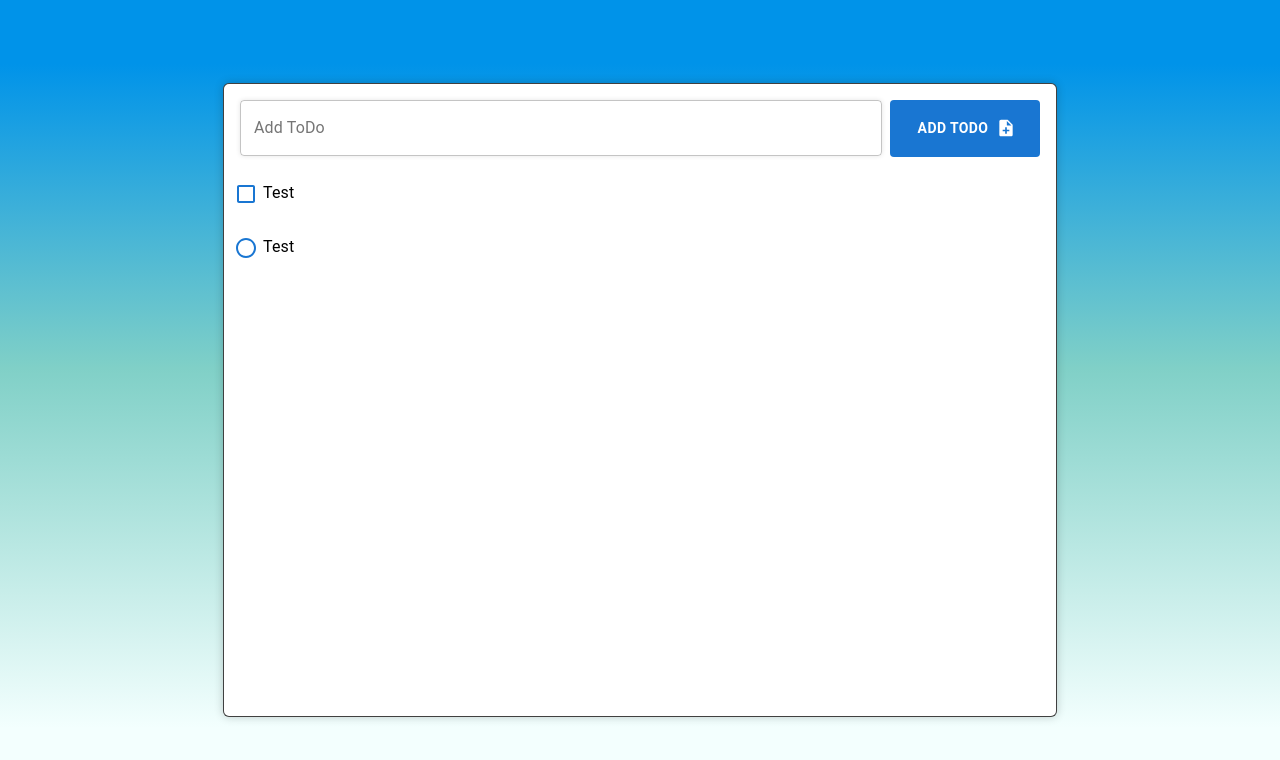
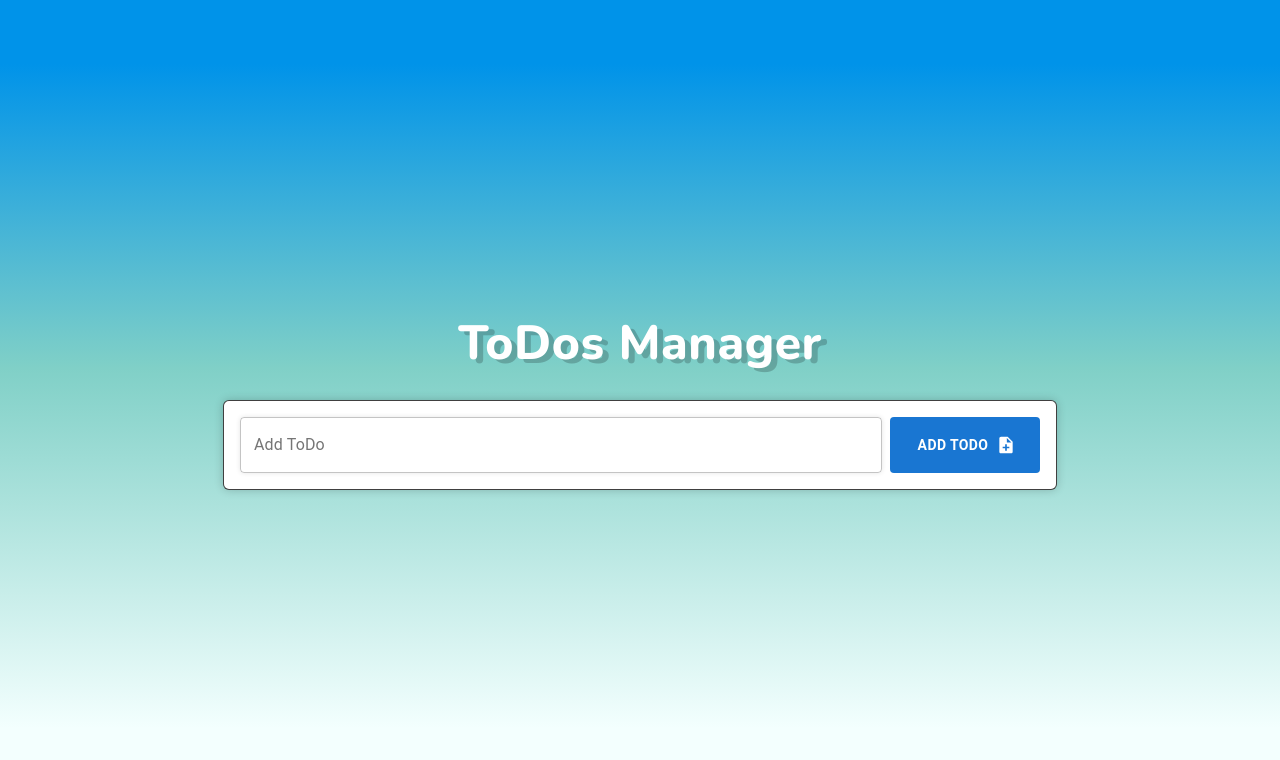
Before and after one commit to DemonDaddy22/all-about-reactJS, a React (Create React App) app: page / in a window 1280 px wide. Shown: the top 760 px of the page. Built offline with nearby package versions, Linux system fonts and the light colour scheme.

Commit message:
add todo component and change stylesheets

```diff
--- a/public/index.html
+++ b/public/index.html
@@ -24,6 +24,7 @@
       work correctly both with client-side routing and a non-root public URL.
       Learn how to configure a non-root public URL by running `npm run build`.
     -->
+    <link href="https://fonts.googleapis.com/css2?family=Nunito:wght@200;400;800&display=swap" rel="stylesheet">
     <title>React App</title>
   </head>
   <body>
--- a/src/components/Todos/index.js
+++ b/src/components/Todos/index.js
@@ -1,6 +1,6 @@
 /* eslint-disable no-restricted-globals */
 import React from 'react';
-import './index.css';
+import classes from './styles.module.css';
 import Input from '../../ui-components/Input';
 import Button from '../../ui-components/Button';
 import CheckBox from '../../ui-components/CheckBox';
@@ -23,6 +23,7 @@ export default class Todos extends React.Component {
     handleValueChange = e => this.setState({ value: e.target.value });
 
     handleAddTodo = () => {
+        // check if todo is empty
         const todo = { value: this.state.value, isEditable: false };
         this.setState({ todos: [...this.state.todos, todo], value: '', snackOpen: true, snackMessage: 'ToDo added successfully!' });
     };
@@ -37,15 +38,19 @@ export default class Todos extends React.Component {
         const { todos, snackMessage } = this.state;
         const { containerStyle } = this.props;
 
-        return <div className='todosContainer' style={containerStyle}>
-            <div className='addTodoWrapper'>
-                <Input id='add-todo' label='Add ToDo' onChange={this.handleValueChange} value={this.state.value} variant='outlined' />
-                <Button className='desktopBtn' onClick={this.handleAddTodo} labelStyles={{ display: 'inline-flex', padding: 0 }} endIcon={<NoteAddIcon />}>Add ToDo</Button>
-                <Iconbutton className='mobileBtn' onClick={this.handleAddTodo} size='2rem' icon={<NoteAddIcon fontSize='large' />}></Iconbutton>
+        return <>
+            <div className={classes.todosHeader}>ToDos Manager</div>
+            <div className={classes.todosContainer} style={containerStyle}>
+                <div className={classes.addTodoWrapper}>
+                    <Input id='add-todo' label='Add ToDo' onChange={this.handleValueChange} value={this.state.value} variant='outlined' />
+                    <Button className={classes.desktopBtn} onClick={this.handleAddTodo} labelStyles={{ display: 'inline-flex', padding: 0 }} endIcon={<NoteAddIcon />}>Add ToDo</Button>
+                    <Iconbutton className={classes.mobileBtn} onClick={this.handleAddTodo} size='2rem' icon={<NoteAddIcon fontSize='large' />}></Iconbutton>
+                </div>
             </div>
-            <CheckBox labelProps={{ style: { display: 'block', marginTop: 20 } }} label='Test' checked={this.state.checkedBox} onChange={this.toggleCheckBox}></CheckBox>
-            <Radio labelProps={{ style: { display: 'block', marginTop: 20 } }} label='Test' checked={this.state.checkedRadio} onChange={this.checkRadio}></Radio>
             <SnackBar message={snackMessage} severity='success' handleClose={this.handleSnackClose} open={this.state.snackOpen} />
-        </div>;
+        </>;
     }
 }
+
+{/* <CheckBox labelProps={{ style: { display: 'block', marginTop: 20 } }} label='Test' checked={this.state.checkedBox} onChange={this.toggleCheckBox}></CheckBox>
+                <Radio labelProps={{ style: { display: 'block', marginTop: 20 } }} label='Test' checked={this.state.checkedRadio} onChange={this.checkRadio}></Radio> */}
--- a/src/components/Todos/index.css
+++ b/src/components/Todos/styles.module.css
@@ -1,3 +1,12 @@
+.todosHeader {
+    font-size: 2rem;
+    letter-spacing: 0.5px;
+    font-weight: bold;
+    text-align: center;
+    color: var(--text-light);
+    text-shadow: 6px 4px rgba(0, 0, 0, 0.2);
+}
+
 .todosContainer {
     background-color: #fff;
     padding: 16px;
@@ -6,7 +15,7 @@
     border-radius: 6px;
     border: 1px solid rgba(0, 0, 0, 0.75);
     box-shadow: 0 0 10px rgba(0, 0, 0, 0.2);
-    height: 600px;
+    margin-top: 24px;
 }
 
 .addTodoWrapper {
@@ -24,6 +33,10 @@
 }
 
 @media (min-width: 900px) {
+    .todosHeader {
+        font-size: 3rem;
+    }
+
     .todosContainer {
         max-width: 800px;
     }
--- a/src/index.css
+++ b/src/index.css
@@ -5,6 +5,7 @@
     --dialog-bg: #fff;
     --overlay-bg: #ffffffb3;
     --text-prominent: #000;
+    --text-light: #fff;
     --text: #202124;
     --text-obscure: #666;
     --text-obscurer: #888;
@@ -26,7 +27,7 @@
 
 body {
     margin: 0;
-    font-family: 'Lucida Sans', 'Lucida Sans Regular', 'Lucida Grande', 'Lucida Sans Unicode', Geneva, Verdana, sans-serif;
+    font-family: 'Nunito', sans-serif;
     -webkit-font-smoothing: antialiased;
     -moz-osx-font-smoothing: grayscale;
     background-image: linear-gradient(180deg, #0093E9 8%, #80D0C7 46%, #f3fffe 91%);
```
Also changed, not shown: src/components/Todos/components/Todo/index.js (added, +17 -0 lines), src/components/Todos/components/Todo/styles.module.css (added).
